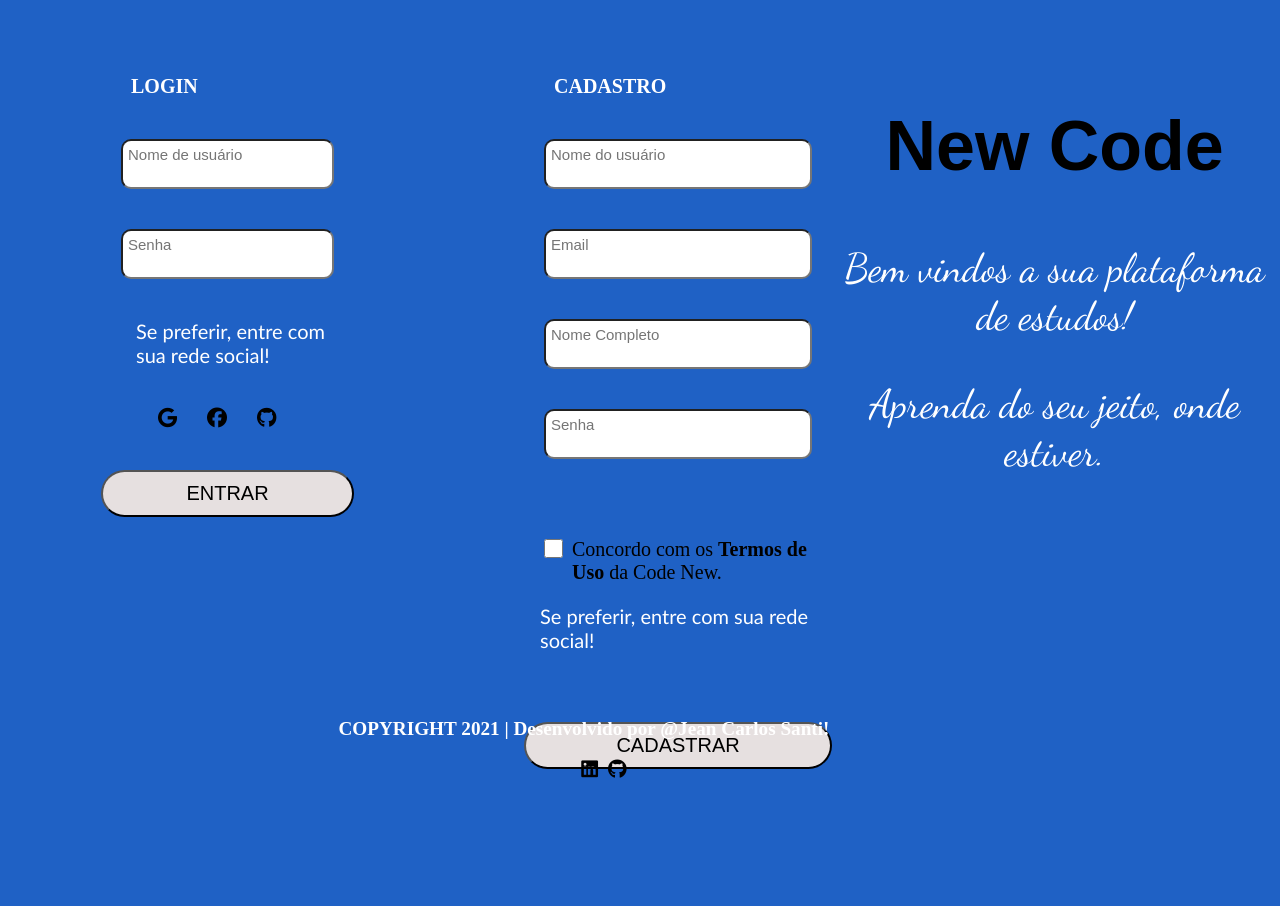
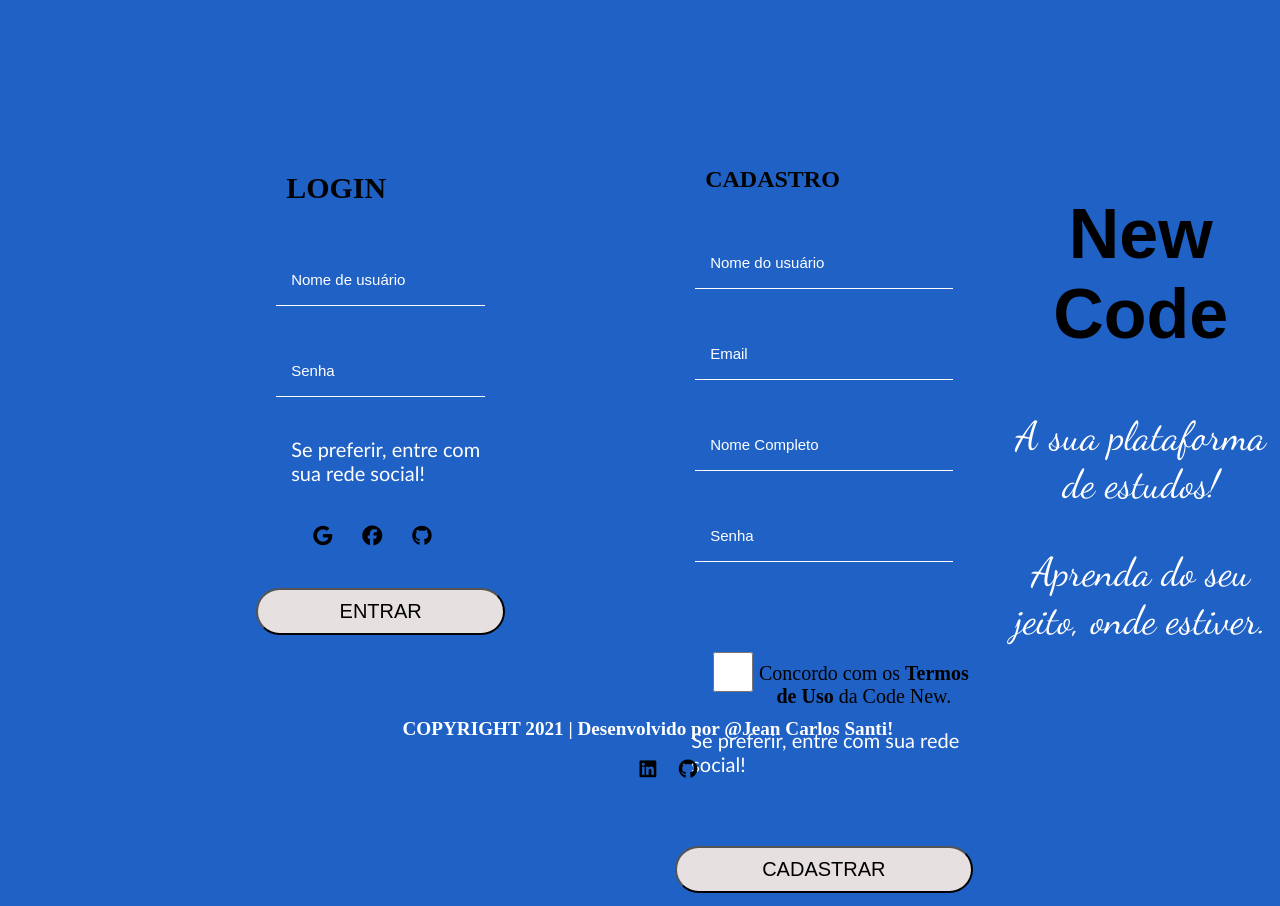
Before and after one commit to jeancsanti/sistema_cadastro, a plain HTML site: page index.html in a window 1280 px wide. Before the commit the page ends 800 px from the top, so only its background shows below. Drawn offline with Linux system fonts and the light colour scheme; a web font is replaced by a local one.

Commit message:
Alterações

```diff
--- a/index.html
+++ b/index.html
@@ -25,10 +25,8 @@
             <!--Início Primeiro Conteúdo-->
             <!--<div class="inicio">-->
             <div class="first-column">
-                <h2 class="titulo1"> New Code</h2>
-                <p class="descricao1">
-                    Bem vindos a sua plataforma de estudos!
-                </p>
+                <h2 class="titulo1">New Code</h2>
+                <p class="descricao1">A sua plataforma de estudos!</p>
                 <p class="descricao1">Aprenda do seu jeito, onde estiver.</p>
                 <!--</div>-->
             </div>
@@ -39,7 +37,11 @@
                 <div class="second-column">
                     <h2 class="titulo">LOGIN</h2>
                     <form class="form">
-                        <input type="text" placeholder="Nome de usuário" />
+                        <input
+                            class="name"
+                            type="text"
+                            placeholder="Nome de usuário"
+                        />
                         <input type="password" placeholder="Senha" />
                         <p class="descricao">
                             Se preferir, entre com sua rede social!
@@ -47,17 +49,18 @@
                         <div class="social-media">
                             <ul class="list-social-media">
                                 <li>
-                                    <a href="#"
+                                    <a
+                                        href="https://accounts.google.com/signin/v2/identifier?service=mail&passive=true&rm=false&continue=https%3A%2F%2Fmail.google.com%2Fmail%2F&ss=1&scc=1&ltmpl=default&ltmplcache=2&emr=1&osid=1&flowName=GlifWebSignIn&flowEntry=ServiceLogin"
                                         ><i class="fab fa-google"></i
                                     ></a>
                                 </li>
                                 <li>
-                                    <a href="#"
+                                    <a href="https://pt-br.facebook.com/"
                                         ><i class="fab fa-facebook"></i
                                     ></a>
                                 </li>
                                 <li>
-                                    <a href="#"
+                                    <a href="https://github.com/"
                                         ><i class="fab fa-github"></i
                                     ></a>
                                 </li>
@@ -112,10 +115,15 @@
         <div class="social-media">
             <ul class="list-social">
                 <li>
-                    <a href="#"><i class="fab fa-linkedin"></i></a>
+                    <a
+                        href="https://www.linkedin.com/in/jean-carlos-santi-67a77638/"
+                        ><i class="fab fa-linkedin"></i
+                    ></a>
                 </li>
                 <li>
-                    <a href="#"><i class="fab fa-github"></i></a>
+                    <a href="https://github.com/jeancsanti"
+                        ><i class="fab fa-github"></i
+                    ></a>
                 </li>
             </ul>
         </div>
--- a/style.css
+++ b/style.css
@@ -2,14 +2,16 @@ body {
     background-color: rgb(31, 97, 197);
 }
 .container {
-    padding-left: 0.5rem;
-    padding-top: 40px;
+    padding-left: 15rem;
+    padding-top: 8rem;
     display: flex;
 }
 .first-column {
+    padding-left: 8rem;
+    padding-left: 2rem;
     order: 3;
     text-align: center;
-    width: 50%;
+    width: 40%;
     height: 100%;
 }
 .second-column,
@@ -18,8 +20,8 @@ body {
 }
 
 .titulo {
-    font-size: 20px;
-    color: white;
+    font-size: 20px bold;
+    color: rgb(3, 3, 3);
     padding-left: 35px;
 }
 .titulo1 {
@@ -33,7 +35,7 @@ body {
     font-family: "Gill Sans", "Gill Sans MT", Calibri, "Trebuchet MS",
         sans-serif;
     padding-left: 35px;
-    }
+}
 .descricao1 {
     color: white;
     font-size: 40px;
@@ -42,17 +44,20 @@ body {
 .descricao2 {
     color: white;
     font-size: 20px;
-    font-family: 'Gill Sans', 'Gill Sans MT', Calibri, 'Trebuchet MS', sans-serif;
+    font-family: "Gill Sans", "Gill Sans MT", Calibri, "Trebuchet MS",
+        sans-serif;
     padding-left: 1rem;
     padding-bottom: 50px;
 }
 .login {
+    padding-left: 50px;
     color: black;
     font-size: 20px;
     display: flex;
     flex-direction: column;
-    padding-left: 5rem;
+    padding-left: 0.2rem;
 }
+
 .cadastro {
     padding-left: 10rem;
 }
@@ -65,10 +70,26 @@ body {
 .form input {
     font-size: 15px;
     font-family: sans-serif;
-    border-radius: 10px;
+    padding-bottom: 15px;
     padding: 5px;
     margin: 20px;
-    padding-bottom: 1.5rem;
+    border-style: none;
+    border-width: 0;
+    border: none;
+    border-bottom: 1px solid white;
+    background: transparent;
+    outline: none;
+    height: 40px;
+    color: white;
+    transition: 1s;
+}
+.name,
+::placeholder {
+    color: white;
+    text-align: left;
+    padding: 10px;
+    padding-top: 10px;
+    margin: auto;
 }
 .list-social-media {
     display: flex;
@@ -92,29 +113,36 @@ body {
 .list-social a {
     color: black;
     padding: 5px;
+    padding-top: 10px;
+    width: 10mm;
+    height: 40mm;
 }
+.list-social li {
+    width: 40px;
+    }
 
 label {
     padding: 0;
-    margin: 0 12px 0 0;
+    margin: 0;
     font-size: 20px;
-    padding-left: 3rem;
-
+    padding-left: 5rem;
+    text-align: center;
 }
 .check {
-    margin: 0 12px 0 0;
-    width: 5mm;
-    height: 5mm;
+    display: flex;
+    flex-direction: column;
     position: relative;
     vertical-align: middle;
-    top: 40px;
-    }
+    top: 50px;
+    justify-content: left;
+    width: 20mm;
+    height: 20mm;
+}
 .btn {
     font-size: 20px;
     background-color: rgb(230, 224, 224);
     border-radius: 2rem;
     padding: 10px;
-    ;
 }
 .btn:hover {
     background-color: blue;
@@ -125,7 +153,7 @@ footer {
     position: fixed;
     color: white;
     bottom: 0;
-    width: 90%;
+    width: 100%;
     text-align: center;
     font-weight: bold;
     font-size: 1.2rem;
```
